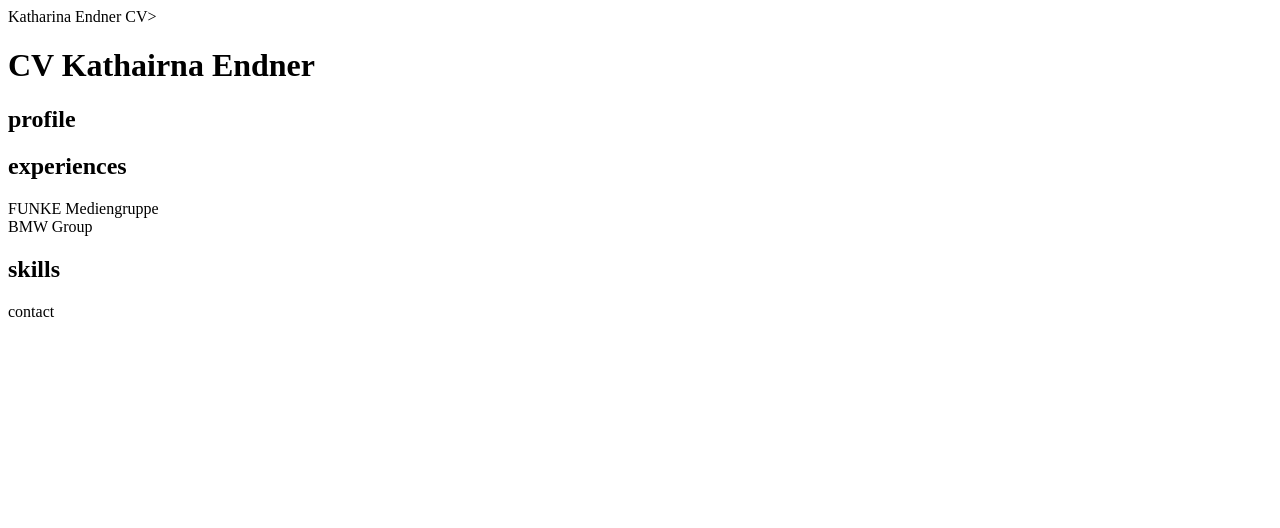
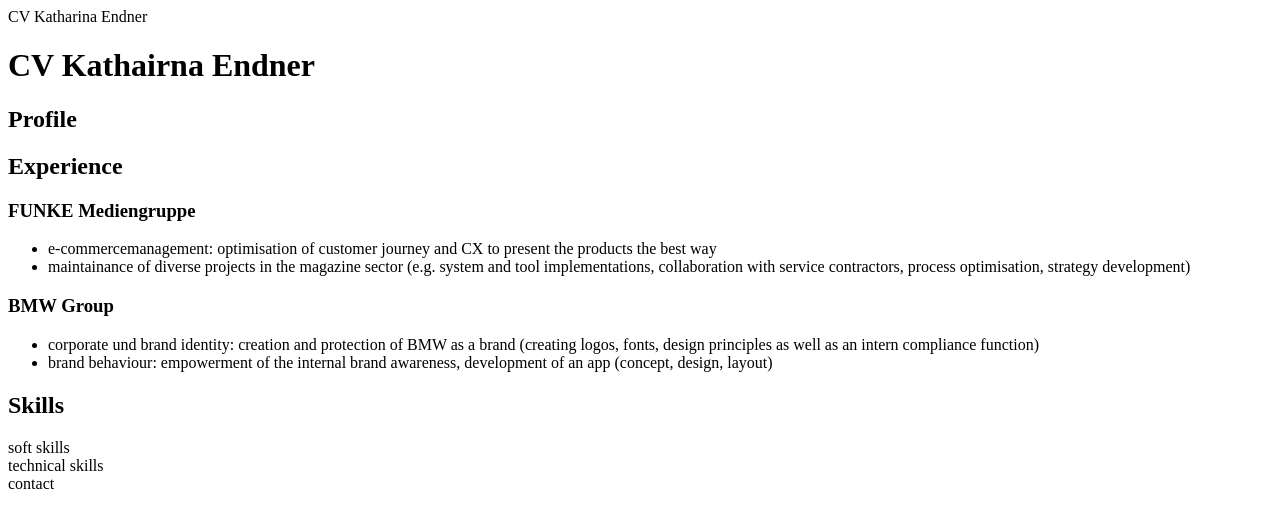
Before and after one commit to kath-arina/Katharina-s-CV, a plain HTML site: page index.html in a window 1280 px wide. Drawn offline with Linux system fonts and the light colour scheme.

Commit message:
index.html

```diff
--- a/index.html
+++ b/index.html
@@ -11,23 +11,46 @@
 </head>
 
 <body>
-    <header>Katharina Endner CV>
+    <header>CV Katharina Endner
         <h1>CV Kathairna Endner</h1>
     </header>
     <main>
         <article>
-            <h2>profile</h2>
-
+            <h2>Profile</h2>
         </article>
         <article>
-            <h2>experiences</h2>
-            <section>FUNKE Mediengruppe</section>
-            <section>BMW Group</section>
+            <h2>Experience</h2>
+            <section>
+                <h3><b>FUNKE Mediengruppe</b></h3>
+                <ul>
+                    <li>e-commercemanagement: optimisation of
+                        customer journey and CX to present the
+                        products the best way</li>
+                    <li>maintainance of diverse projects in the
+                        magazine sector (e.g. system and tool
+                        implementations, collaboration with service
+                        contractors, process optimisation, strategy
+                        development)</li>
+                </ul>
+            </section>
+            <section>
+                <h3><b>BMW Group</b></h3>
+                <ul>
+                    <li>corporate und brand identity: creation and
+                        protection of BMW as a brand (creating logos,
+                        fonts, design principles as well as an intern
+                        compliance function)</li>
+                    <li>brand behaviour: empowerment of the
+                        internal brand awareness, development of an
+                        app (concept, design, layout)</li>
+                </ul>
+            </section>
         </article>
         <article>
-            <h2>skills</h2>
+            <h2>Skills</h2>
+            <section>soft skills</section>
+            <section>technical skills</section>
         </article>
-
     </main>
     <footer>contact</footer>
 
```
